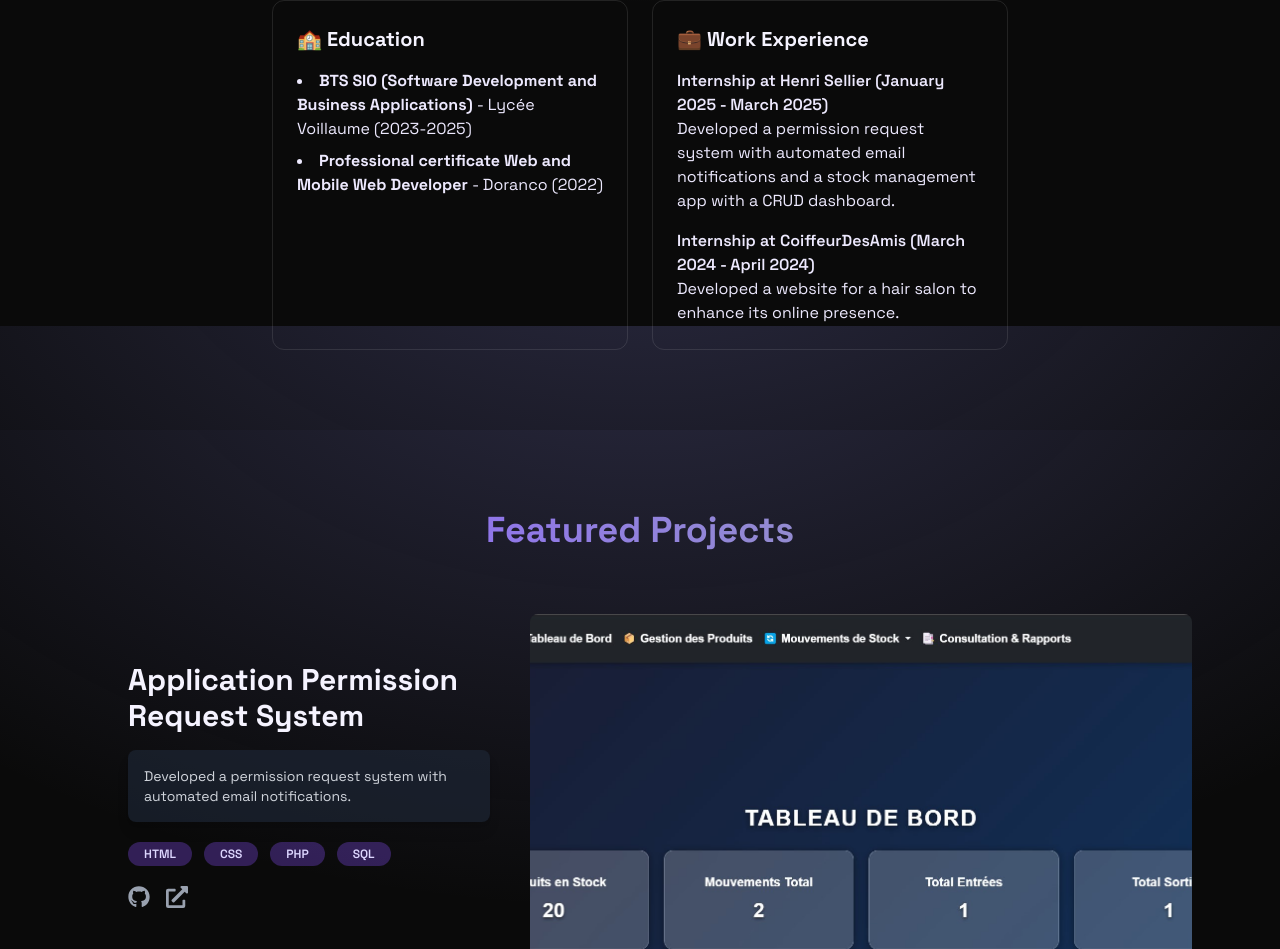
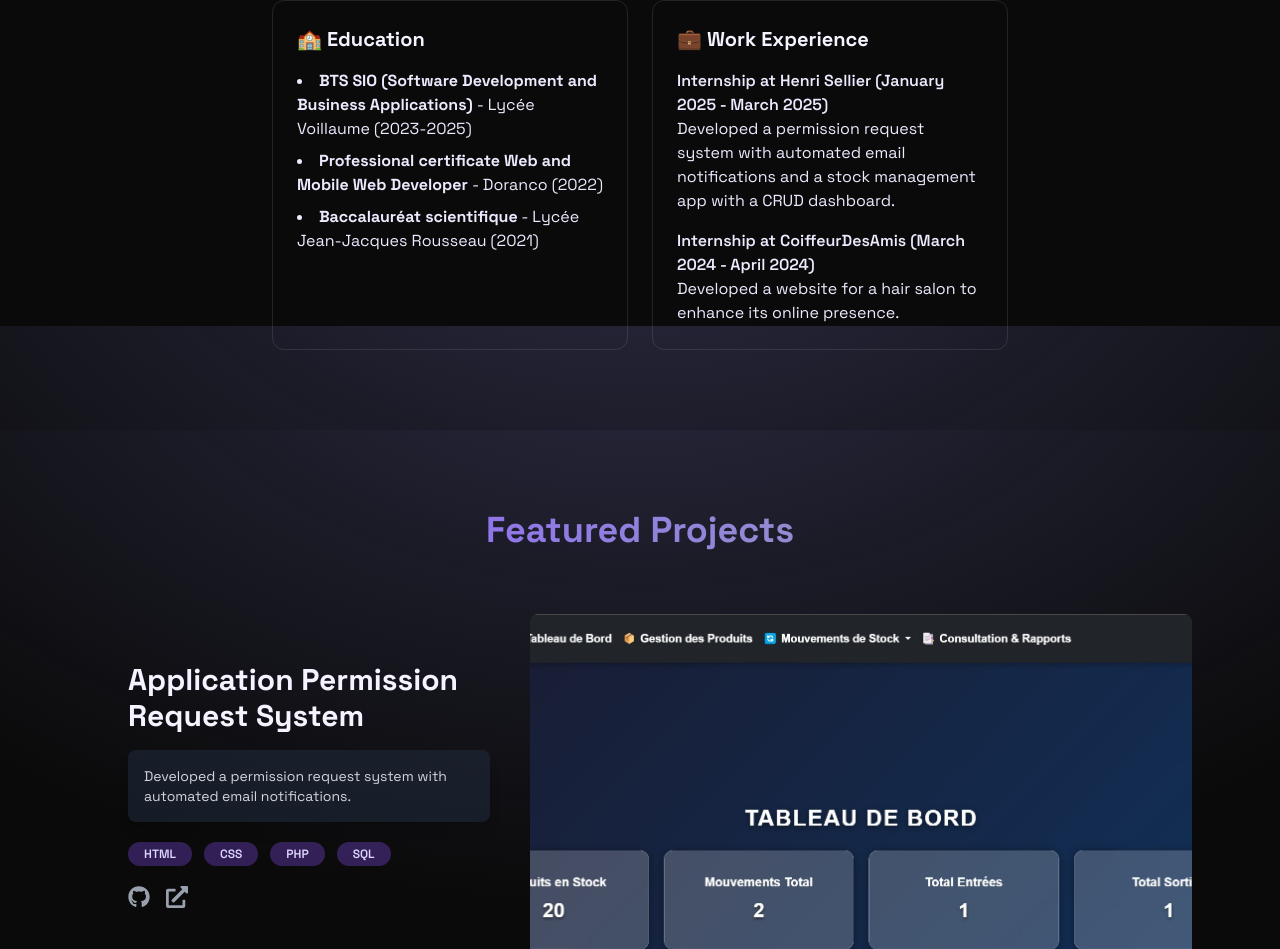
Before and after one commit to AyoubDahb/portfolio_v2, a React (Vite) app: page / in a window 1280 px wide. Shown: the part 1274-2223 px from the top of the page. Built offline with nearby package versions, Linux system fonts and the light colour scheme.

Commit message:
correction veille + ajout des liens github et linkedin

```diff
--- a/src/components/sections/About.jsx
+++ b/src/components/sections/About.jsx
@@ -75,6 +75,10 @@ export const About = () => {
                   <strong>Professional certificate Web and Mobile Web Developer </strong> - Doranco
                   (2022)
                 </li>
+                 <li>
+                  <strong>Baccalauréat scientifique</strong> - Lycée Jean-Jacques Rousseau
+                  (2021)
+                </li>
               </ul>
             </div>
             <div className="p-6 rounded-xl border-white/10 border hover:-translate-y-1 transition-all">
```
